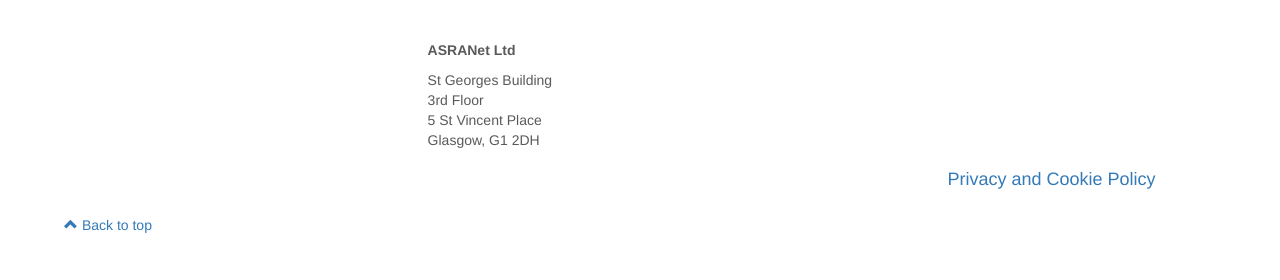
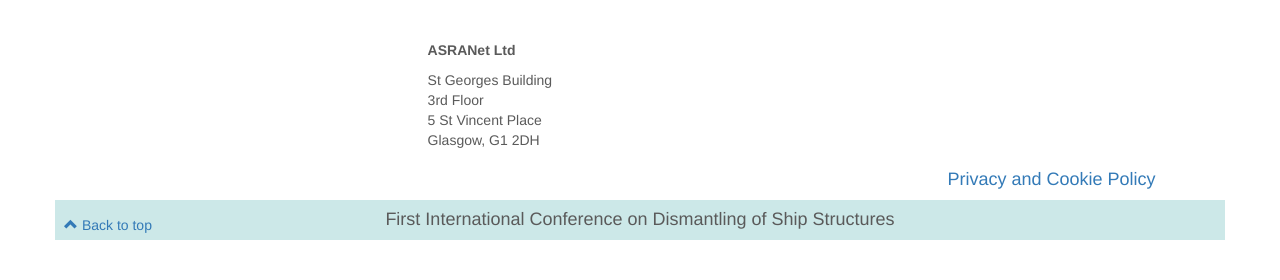
Before and after one commit to ASRANet/DISS, a Django app: template templates/index.html in a window 1280 px wide. Shown: the part 525-805 px from the top of the page. Before the commit the page ends 758 px from the top, so only its background shows below. Run offline with Django 3.2, Linux system fonts and the light colour scheme; the template is opened without the code that fills it, so the values that code supplies are empty; some libraries are stand-ins or nearby versions.

Commit message:
Added conference name to footer of each page to aid SEO

```diff
--- a/templates/baseTemplates/base.html
+++ b/templates/baseTemplates/base.html
@@ -102,6 +102,7 @@
 
 <div class="footer">
     <div class="container">
+
         <div class="row">
             <div class="col-md-6 col-md-offset-2">
 
@@ -118,6 +119,11 @@
             <h4 class="col-md-3 pull-right"><a href="{% url 'cookies' %}">Privacy and Cookie Policy</a></h4>
 
         </div>
+
+               <div class="row" style="text-align: center; background: rgba(0, 139, 139, .2);">
+            <h4>First International Conference on Dismantling of Ship Structures</h4>
+        </div>
+
     </div>
 </div>
 
--- a/templates/robots.txt
+++ b/templates/robots.txt
@@ -1,2 +1,2 @@
 User-agent: *
-Disallow:
+Disallow: /cookies/
```
